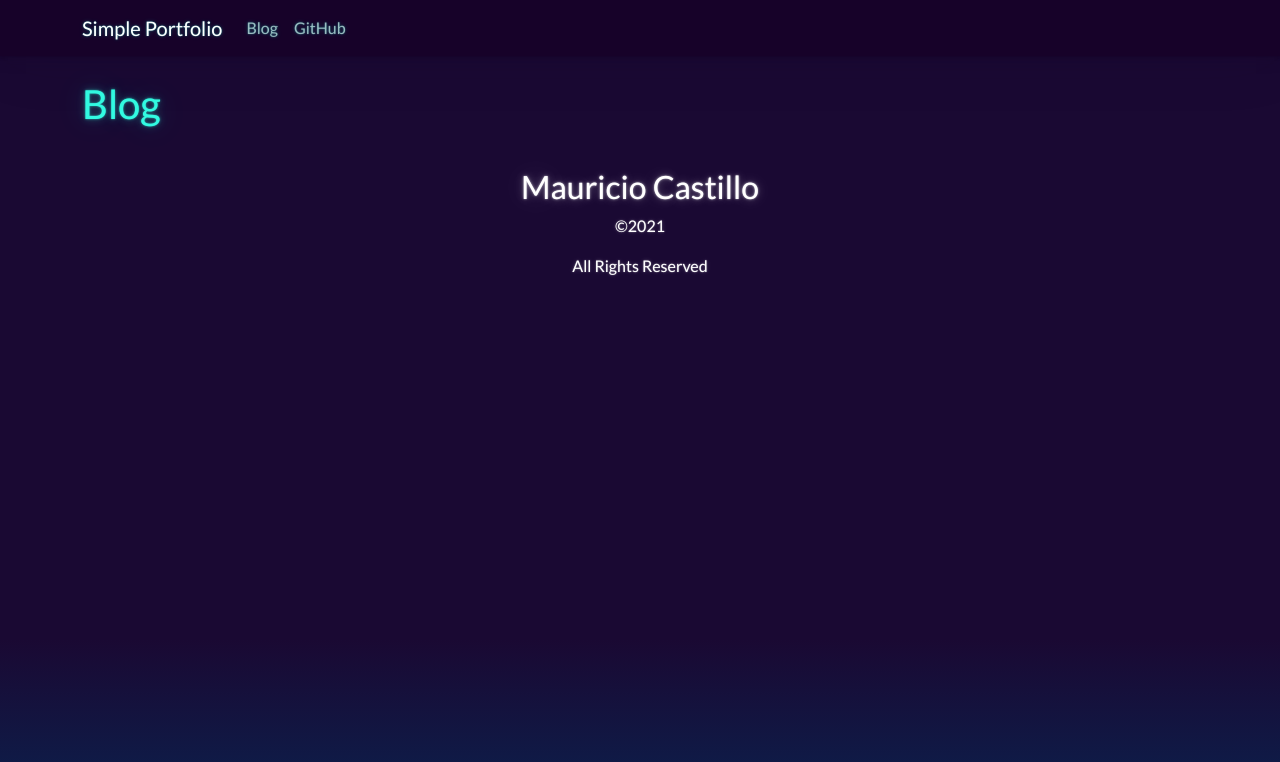
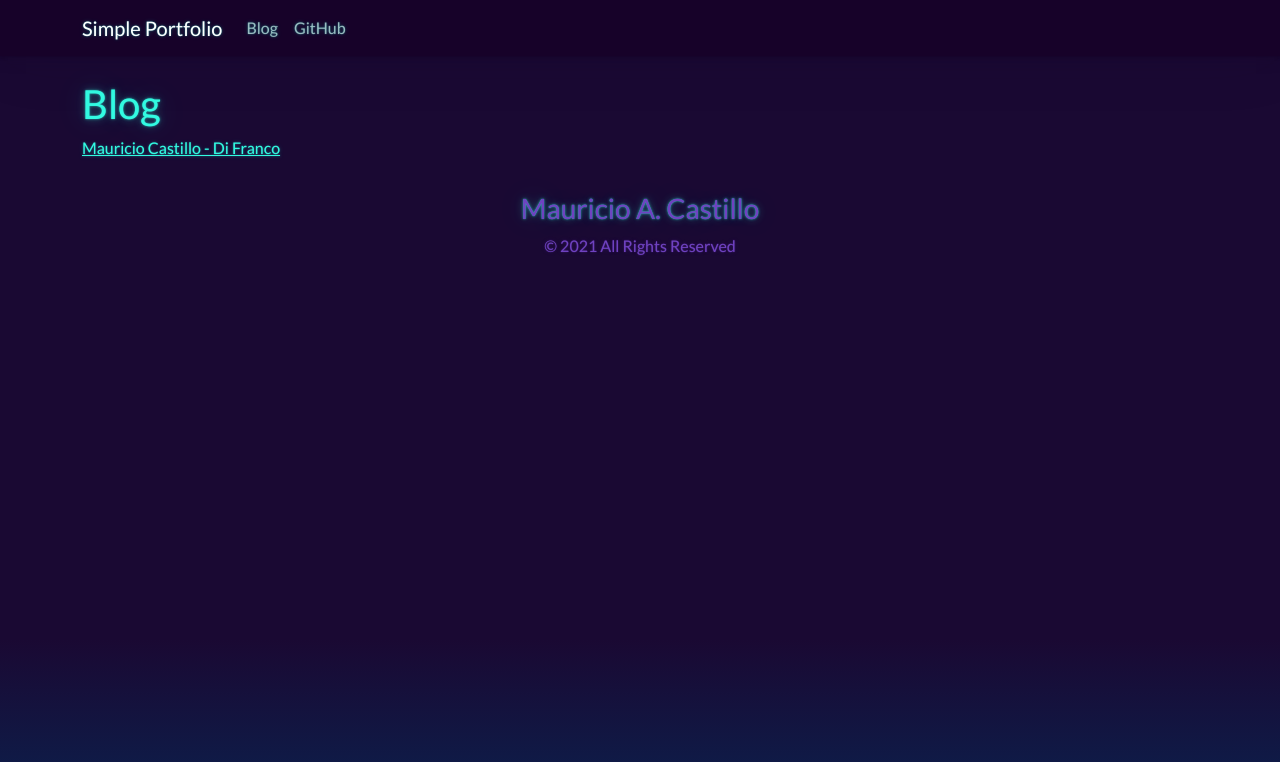
Before and after one commit to AlanMauricioCastillo/Portfolio, a Next.js app: page /blog in a window 1280 px wide. Shown: the top 762 px of the page. Built offline with nearby package versions, Linux system fonts and the light colour scheme; a small style sheet from the web is missing.

Commit message:
control commit

```diff
--- a/components/Layout.jsx
+++ b/components/Layout.jsx
@@ -1,20 +1,35 @@
+import { useRouter } from "next/dist/client/router";
+import { useEffect } from "react";
 import NavBar from "./NavBar";
-import Head from "next/head";
+import nProgress from "nprogress";
 
-const Layout = ({ children }) => (
+const Layout = ({ children }) => {
+  const router = useRouter();
+
+  useEffect(() => {
+    const handleRouteChange = (url) => {
+      nProgress.start();
+    };
+    router.events.on("routeChangeStart", handleRouteChange);
+    router.events.on("routeChangeComplete", () => nProgress.done());
+    return () => {
+      router.events.off("routeChangeStart", handleRouteChange);
+    };
+  }, []);
+
+  return (
     <>
       <NavBar />
-    <main className="container py-4">
-    {children}
-    </main>
-    <footer className="text-white text-center p-2">
+      <main className="container py-4">{children}</main>
+      <footer className="text-primary text-center p-2">
         <div className="container">
-        <h2>Mauricio Castillo</h2>
-        <p>&copy;{new Date().getFullYear()}</p>
-        <p>All Rights Reserved</p>
+        <h3>Mauricio A. Castillo</h3>
+          <p>&copy; {new Date().getFullYear()} All Rights Reserved</p>
+
         </div>
       </footer>
     </>
   );
+};
 
 export default Layout;
--- a/package.json
+++ b/package.json
@@ -12,6 +12,7 @@
   "dependencies": {
     "bootswatch": "^5.1.3",
     "next": "^12.0.4",
+    "nprogress": "^0.2.0",
     "react": "^17.0.2",
     "react-dom": "^17.0.2"
   }
--- a/pages/404.js
+++ b/pages/404.js
@@ -1,4 +1,4 @@
-import Layout from "../components/layout";
+import Layout from "../components/Layout";
 import Link from "next/dist/client/link";
 
 const custon404 = () => (
--- a/pages/_app.js
+++ b/pages/_app.js
@@ -7,6 +7,7 @@ const MyApp = ({ Component, pageProps }) => (
     <Head>
       <title>My Portfolio</title>
       <meta name="description" content="Alan Castillo Portfolio" />
+      <link rel="stylesheet" href="https://cdnjs.cloudflare.com/ajax/libs/nprogress/0.2.0/nprogress.css"/>
     </Head>
     <Component {...pageProps} />
   </>
--- a/pages/_document.js
+++ b/pages/_document.js
@@ -11,6 +11,7 @@ class MyDocument extends Document {
       <Html lang="en">
         <Head>
           <meta name="description" content="Alan Castillo Portfolio" />
+          <script src="https://platform.linkedin.com/badges/js/profile.js" async defer type="text/javascript"></script>
         </Head>
           <body>
             <Main />
--- a/pages/blog.js
+++ b/pages/blog.js
@@ -3,6 +3,22 @@ import Layout from "../components/Layout";
 const Blog = () => (
   <Layout>
     <h1>Blog</h1>
+    <div
+      className="badge-base LI-profile-badge"
+      data-locale="en_US"
+      data-size="medium"
+      data-theme="dark"
+      data-type="VERTICAL"
+      data-vanity="alancastillofullstackdeveloper"
+      data-version="v1"
+    >
+      <a
+        className="badge-base__link LI-simple-link"
+        href="https://ar.linkedin.com/in/alancastillofullstackdeveloper?trk=profile-badge"
+      >
+        Mauricio Castillo - Di Franco
+      </a>
+    </div>
   </Layout>
 );
 
--- a/public/styles.css
+++ b/public/styles.css
@@ -191,3 +191,18 @@
 .overFlow .card-img-top:hover {
   transform: scale(1.5);
 }
+
+#nprogress .bar {
+  background: #a945c7 !important;
+  position: fixed;
+  z-index: 1031;
+  top: 0;
+  left: 0;
+  width: 100%;
+  height: 2px;
+}
+
+#nprogress .spinner-icon {
+  border-top-color: #a945c7;
+  border-left-color: #a945c7;
+}
```
Also changed, not shown: pages/_fetchError.js (added, +9 -0 lines), pages/gitHub.js (+25 -3 lines), 1 other file (tests, documents, lock files or other folders). Lines whose indentation alone changed are shown as unchanged.
